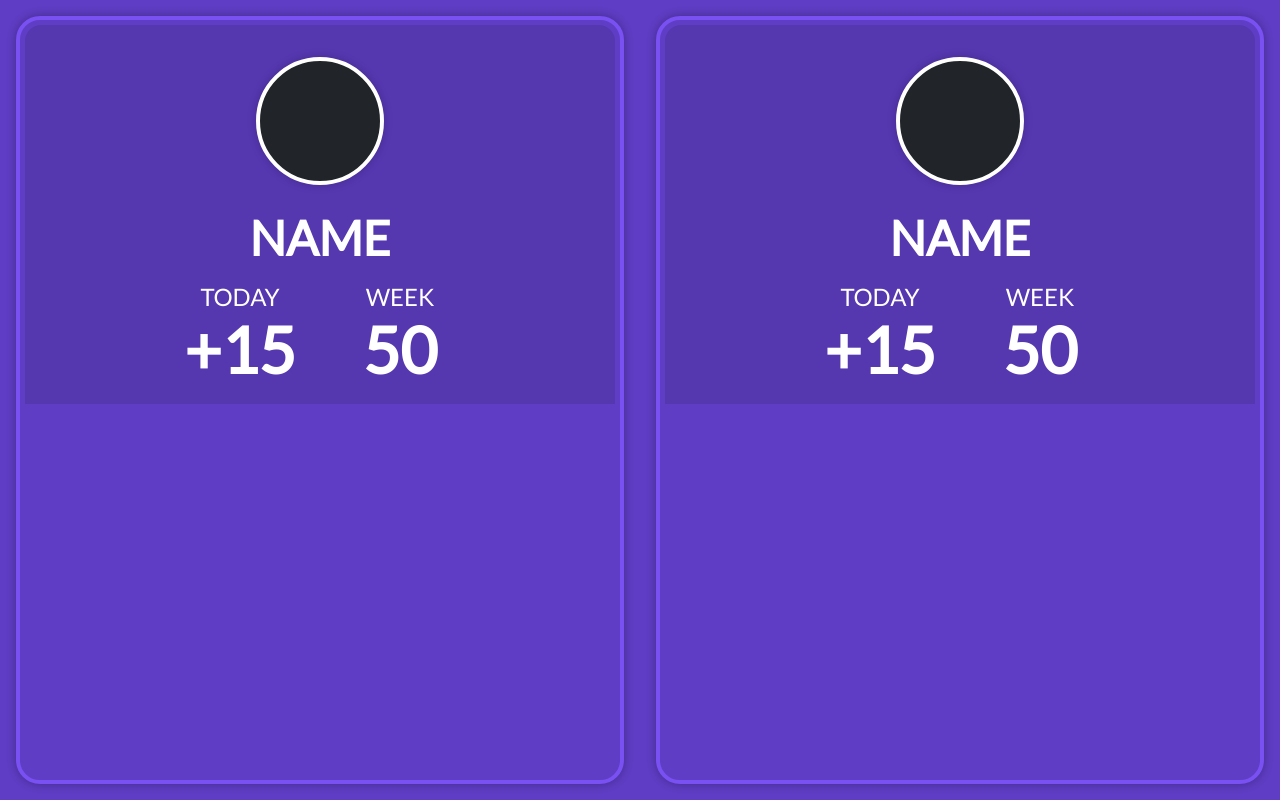
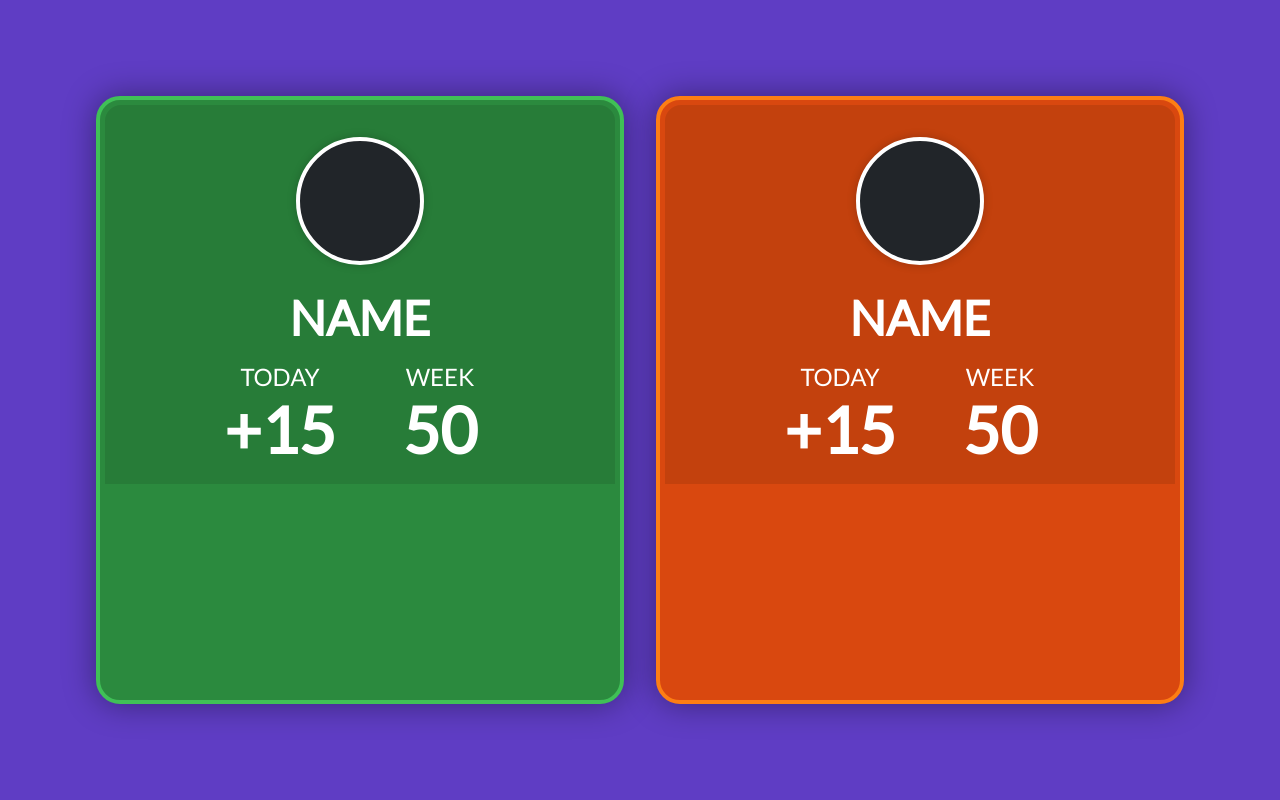
Before and after one commit to singuerinc/todos-points, a React (Vite) app: page / in a window 1280 px wide. Built offline with nearby package versions, Linux system fonts and the light colour scheme.

Commit message:
feat: layout, theme

```diff
--- a/src/App.tsx
+++ b/src/App.tsx
@@ -1,23 +1,50 @@
 import * as OpenColor from "open-color";
 import * as React from "react";
-import styled from "styled-components";
+import styled, { injectGlobal } from "styled-components";
 import { Card } from "./components/Card";
+import { IUser } from "./core/IUser";
 
-class App extends React.PureComponent {
-  public render() {
-    return (
-      <Wrapper>
-        <Card />
-        <Card />
-      </Wrapper>
-    );
-  }
+interface IUserObj {
+  user: IUser;
+  theme: OpenColor.color;
 }
 
+const users: IUserObj[] = [
+  {
+    theme: OpenColor.green,
+    user: { name: "Name" }
+  },
+  {
+    theme: OpenColor.orange,
+    user: { name: "Name" }
+  }
+];
+
+const App = () => (
+  <Wrapper>
+    {users.map(u => (
+      <Card user={u.user} theme={u.theme} />
+    ))}
+  </Wrapper>
+);
+
+injectGlobal`
+  body {
+    background-color: ${OpenColor.violet[9]};
+  }
+
+  #root {
+    display: flex;
+    height: 100%;
+    width: 100%;
+    padding: 5rem;
+  }
+`;
+
 const Wrapper = styled.div`
-  background-color: ${OpenColor.violet[9]};
   display: flex;
   height: 100%;
+  width: 100%;
 `;
 
 export { App };
--- a/src/components/Card.tsx
+++ b/src/components/Card.tsx
@@ -1,35 +1,28 @@
-import * as OpenColor from "open-color";
 import * as React from "react";
 import styled from "styled-components";
 import { IUser } from "../core/IUser";
 import { UserProfile } from "./UserProfile";
 
-interface IState {
+interface IProps {
   user: IUser;
+  theme: string[];
 }
 
-class Card extends React.Component {
-  public state = {
-    user: {
-      name: "Name"
-    }
-  };
+const Card = ({ theme, user }: IProps) => (
+  <StyledCard theme={theme}>
+    <UserProfile user={user} />
+  </StyledCard>
+);
 
-  public render() {
-    const { user } = this.state;
-    return (
-      <StyledCard>
-        <UserProfile user={user} />
-      </StyledCard>
-    );
-  }
+interface IStyledCard {
+  theme: string[];
 }
 
-const StyledCard = styled.div`
+const StyledCard = styled.div<IStyledCard>`
   flex: 1 1 auto;
-  border: 4px solid ${OpenColor.violet[6]};
-  background-color: ${OpenColor.violet[9]};
-  box-shadow: 0 0 10px rgba(0, 0, 0, 0.3);
+  border: 4px solid ${props => props.theme[6]};
+  background-color: ${props => props.theme[9]};
+  box-shadow: 0 0 2rem rgba(0, 0, 0, 0.4);
   border-radius: 1.5rem;
   margin: 1rem;
   display: flex;
--- a/src/main.css
+++ b/src/main.css
@@ -4,18 +4,6 @@
   box-sizing: border-box;
   user-select: none;
   /* border: 0.1px dashed; */
-}
-
-html {
-  height: 100%;
-}
-
-body {
-  height: 100%;
-}
-
-#root {
-  height: 100%;
 }
 
 body {
@@ -26,6 +14,7 @@ body {
     sans-serif;
   -webkit-font-smoothing: antialiased;
   -moz-osx-font-smoothing: grayscale;
+  height: 100vh;
 }
 
 .loading {
```
